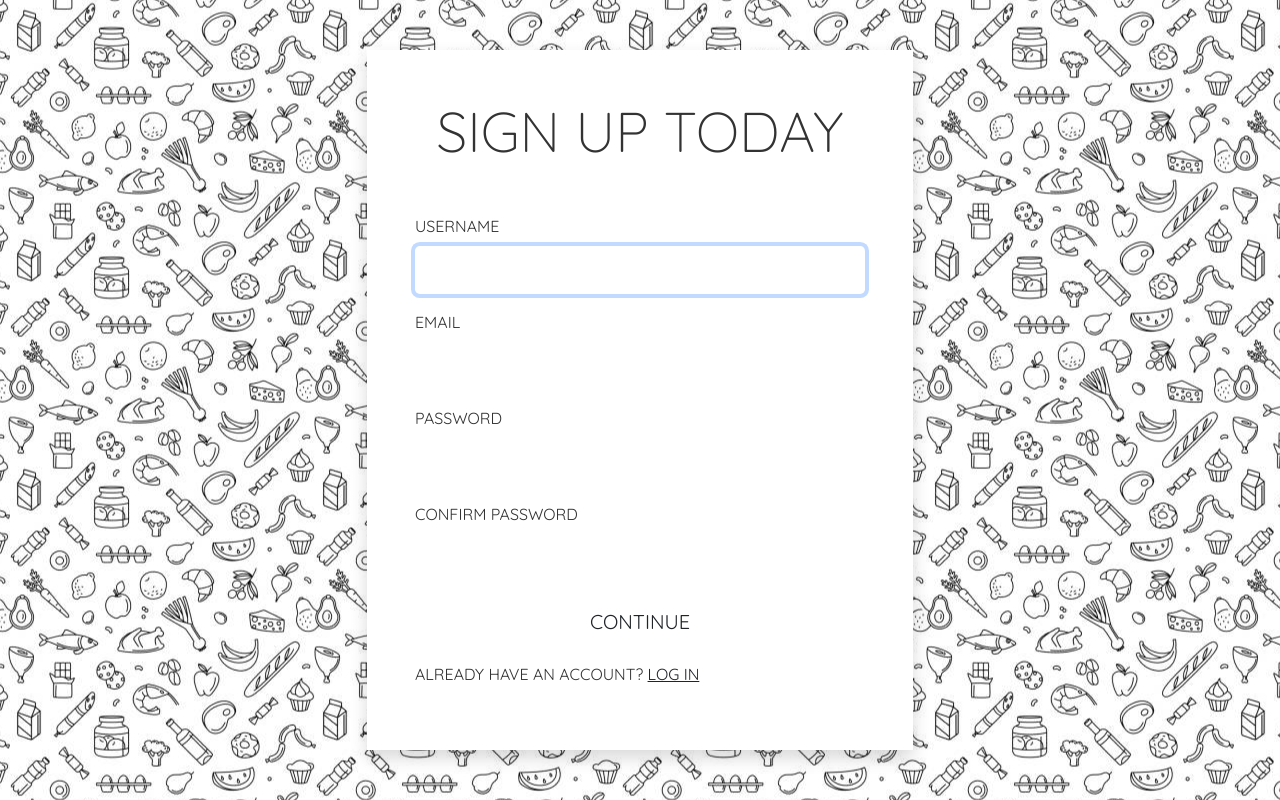
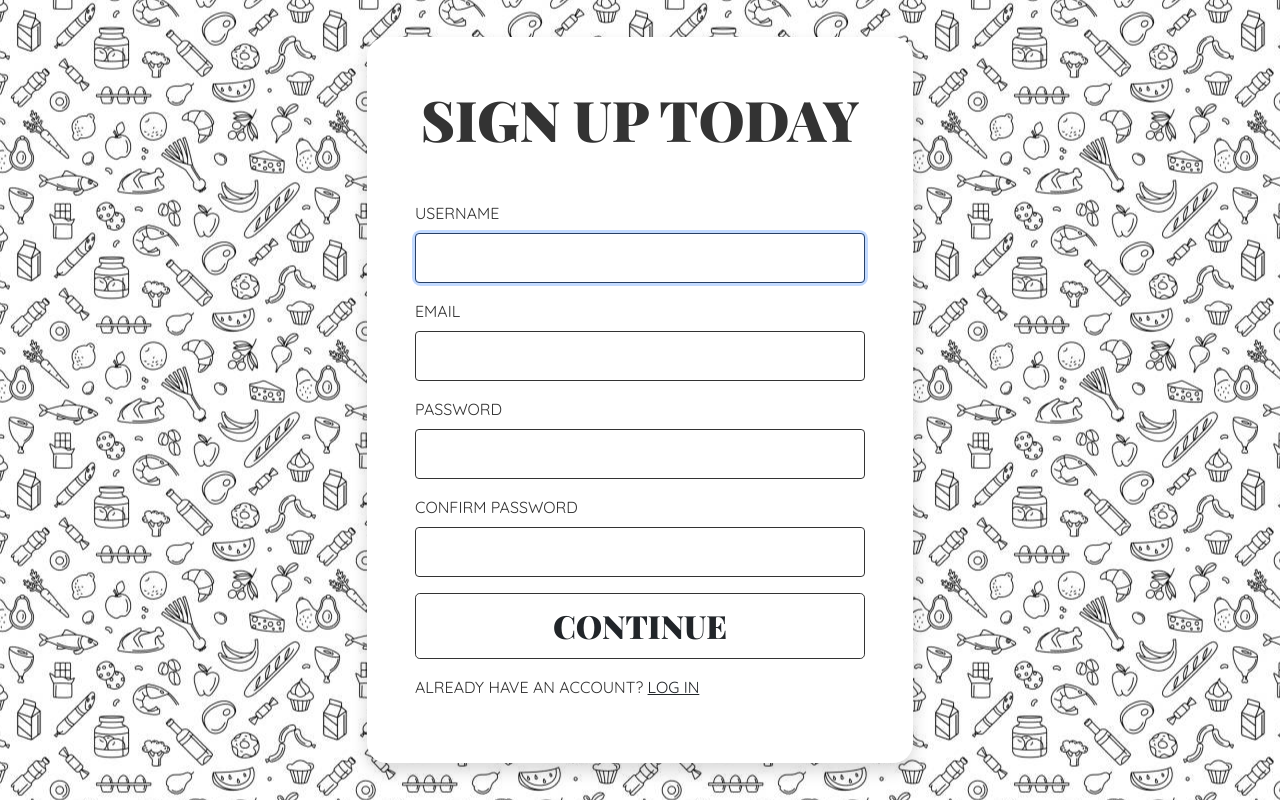
Before and after one commit to RoyMagnussen/Yummy-Recipe-Blog, a Django app: page /signup/ in a window 1280 px wide. Run offline with Django 3.2, Linux system fonts and the light colour scheme; some libraries are stand-ins or nearby versions.

Commit message:
Styled sign up html page.

```diff
--- a/static/css/base.min.css
+++ b/static/css/base.min.css
@@ -1 +1 @@
-@import url("https://fonts.googleapis.com/css2?family=Playfair+Display:wght@400;500;600;700;800;900&family=Quicksand:wght@300;400;500;600;700&display=swap");@import url("https://cdn.jsdelivr.net/npm/bootstrap-icons@1.3.0/font/bootstrap-icons.css");::-webkit-scrollbar{display:none}html{scroll-behavior:smooth}body{font-family:'Quicksand', sans-serif;color:#333;background:url("/media/background.jpg") repeat center center fixed}
+@import url("https://fonts.googleapis.com/css2?family=Playfair+Display:wght@400;500;600;700;800;900&family=Quicksand:wght@300;400;500;600;700&display=swap");@import url("https://cdn.jsdelivr.net/npm/bootstrap-icons@1.3.0/font/bootstrap-icons.css");::-webkit-scrollbar{display:none}html{scroll-behavior:smooth}body{font-family:'Quicksand', sans-serif;color:#333;background:url("/media/background.jpg") repeat center center fixed}.logo-font{font-family:'Playfair Display', serif;font-weight:900}.rounded-20{border-radius:20px}.border-dark-grey{border:1px solid #333}.form-btn{font-size:2rem}.form-btn:hover,.form-btn:active,.form-btn:focus{background-color:#333;color:white;transition:all ease-in 0.2s}
--- a/static/scss/base.scss
+++ b/static/scss/base.scss
@@ -10,3 +10,25 @@ body {
     color: #333;
     background: url('/media/background.jpg') repeat center center fixed;
 }
+
+// Fonts & Text
+.logo-font {
+    font-family: 'Playfair Display', serif;
+    font-weight: 900;
+}
+
+// Stylings
+.rounded-20 { border-radius: 20px; }
+
+.border-dark-grey { border: 1px solid #333; }
+
+// Components
+.form-btn { font-size: 2rem; }
+
+.form-btn:hover,
+.form-btn:active,
+.form-btn:focus {
+    background-color: #333;
+    color: white;
+    transition: all ease-in 0.2s;
+}
```
